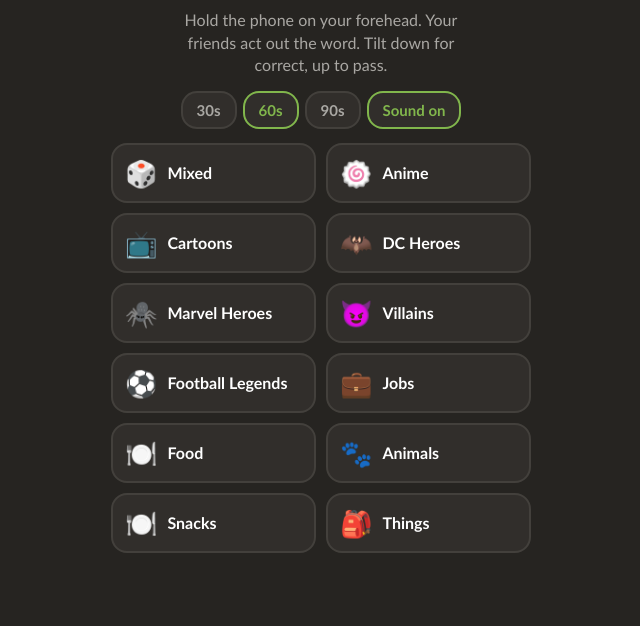
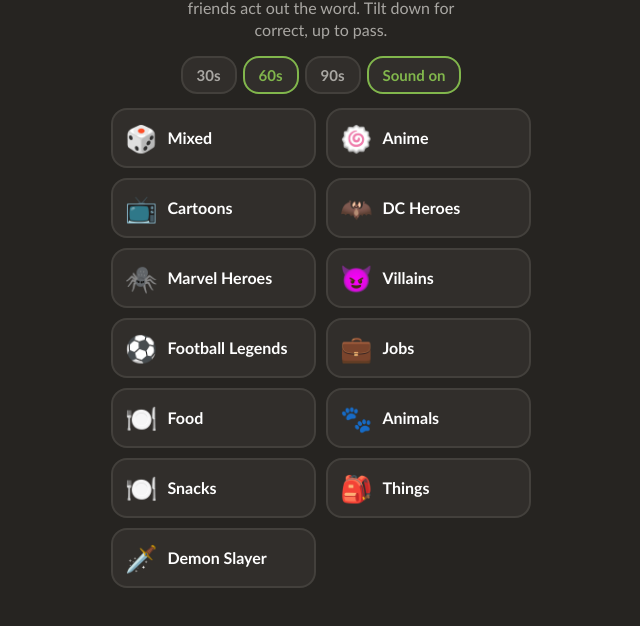
Before and after one commit to theonea467-star/Heads-up-fun-, a plain HTML site: page index.html in a window 1280 px wide. Shown: the part 152-778 px from the top of the page, without its empty margins (319-959 px from the left). Drawn offline with Linux system fonts and the light colour scheme.

Commit message:
Update index.html

```diff
--- a/index.html
+++ b/index.html
@@ -85,7 +85,7 @@ var DECKS={
  "Food":mk("🍽️","Pizza:🍕|Burger:🍔|Sushi:🍣|Ramen:🍜|Tacos:🌮|Pasta:🍝|Dumplings:🥟|Fried Rice:🍚|Steak:🥩|Lasagna:🍝|Curry:🍛|Biryani:🍛|Pho:🍜|Pad Thai:🍜|Shawarma:🌯|Kebab:🍢|Hot Dog:🌭|Sandwich:🥪|Salad:🥗|Soup:🍲|Pancakes:🥞|Waffles:🧇|Donuts:🍩|Ice Cream:🍦|Chocolate Cake:🍰|Cheesecake:🍰|Brownies:🍫|Cookies:🍪|Croissant:🥐|Bagel:🥯|Burrito:🌯|Quesadilla:🫓|Nachos:🧀|Spring Rolls:🥢|Noodles:🍜|Fried Chicken:🍗|Grilled Cheese:🧀|Macaroni:🧀|Spaghetti:🍝|Jollof Rice:🍚|Nshima:🍚|Kapenta:🐟|Chicken Curry:🍛|Fish and Chips:🍟|Roast Chicken:🍗|Meatballs:🧆|Samosa:🥟|Falafel:🧆|Hummus:🥙|Tofu Stir Fry:🥘"),
  "Animals":{icon:"🐾",words:[["Elephant","🐘"],["Lion","🦁"],["Monkey","🐒"],["Penguin","🐧"],["Giraffe","🦒"],["Frog","🐸"],["Snake","🐍"],["Shark","🦈"],["Horse","🐴"],["Butterfly","🦋"],["Crab","🦀"],["Owl","🦉"]]},
  "Snacks":{icon:"🍽️",words:[["Pizza","🍕"],["Banana","🍌"],["Burger","🍔"],["Ice Cream","🍦"],["Watermelon","🍉"],["Egg","🥚"],["Bread","🍞"],["Chicken","🍗"],["Cake","🎂"],["Popcorn","🍿"],["Corn","🌽"],["Carrot","🥕"]]},
- "Things":{icon:"🎒",words:[["Bicycle","🚲"],["Guitar","🎸"],["Phone","📱"],["Clock","⏰"],["Umbrella","☂️"],["Car","🚗"],["Football","⚽"],["Camera","📷"],["Book","📚"],["Key","🔑"],["Rocket","🚀"],["Light Bulb","💡"]]}
+ "Things":{icon:"🎒",words:[["Bicycle","🚲"],["Guitar","🎸"],["Phone","📱"],["Clock","⏰"],["Umbrella","☂️"],["Car","🚗"],["Football","⚽"],["Camera","📷"],["Book","📚"],["Key","🔑"],["Rocket","🚀"],["Light Bulb","💡"]]}, "Demon Slayer":mk("🗡️","Tanjiro|Nezuko|Zenitsu|Inosuke|Giyu|Shinobu|Rengoku|Tengen Uzui|Mitsuri|Muichiro|Gyomei|Sanemi|Obanai|Muzan|Kanao|Genya|Tamayo|Yushiro|Akaza|Doma|Kokushibo|Daki|Gyutaro|Enmu|Rui|Hantengu|Urokodaki|Kagaya|Kanae|Hashira|Water Breathing|Thunder Breathing|Flame Breathing|Beast Breathing|Nichirin Sword|Wisteria|Blood Demon Art|Mugen Train|Entertainment District|Swordsmith Village|Final Selection|Hinokami Kagura|Sun Breathing|Demon Mark|Straw Hat|Demon Slayer Corps|Demon Moon|Mount Natagumo")
 };
 var $=function(id){return document.getElementById(id)};
 var IOS=/iP(hone|ad|od)/.test(navigator.userAgent);
```
